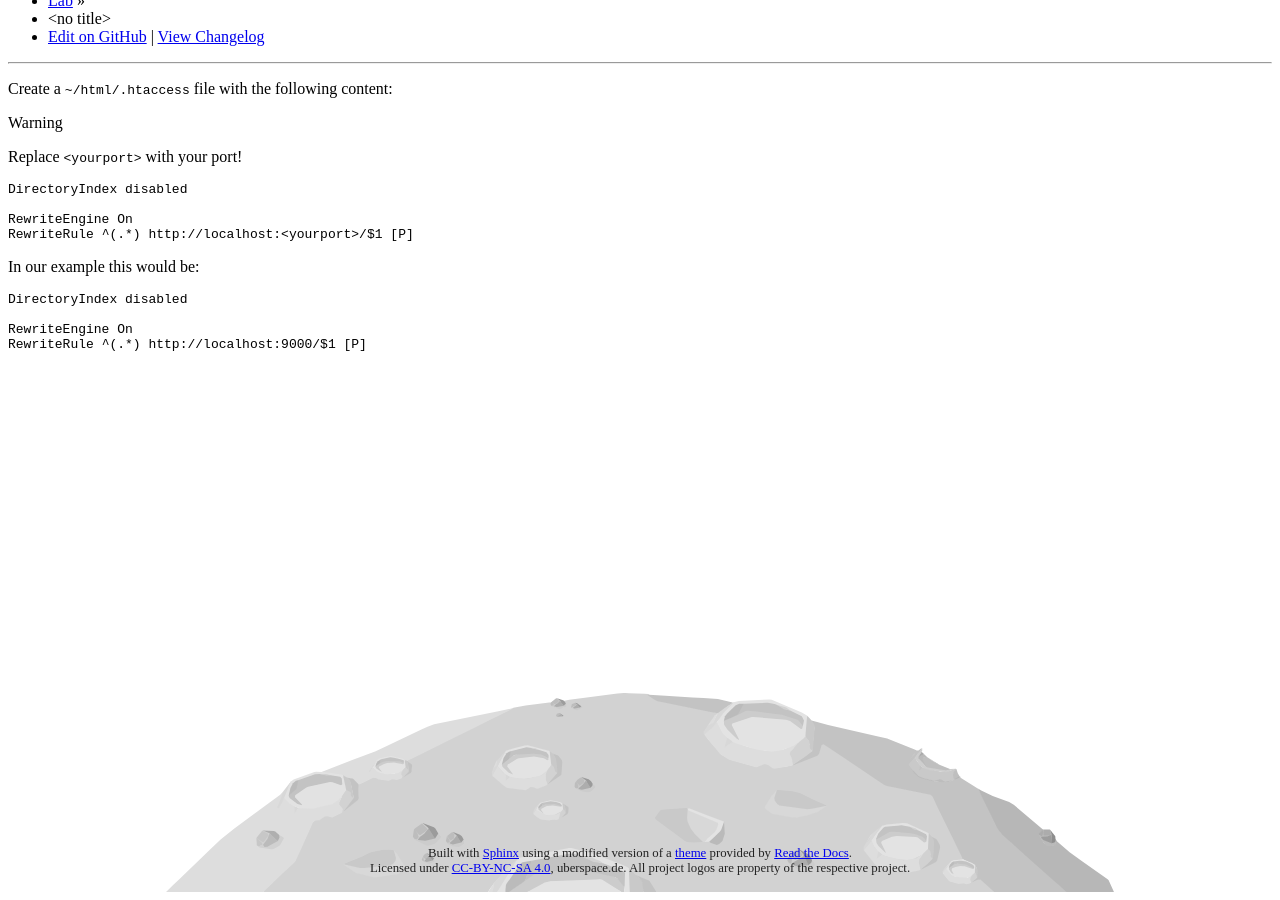
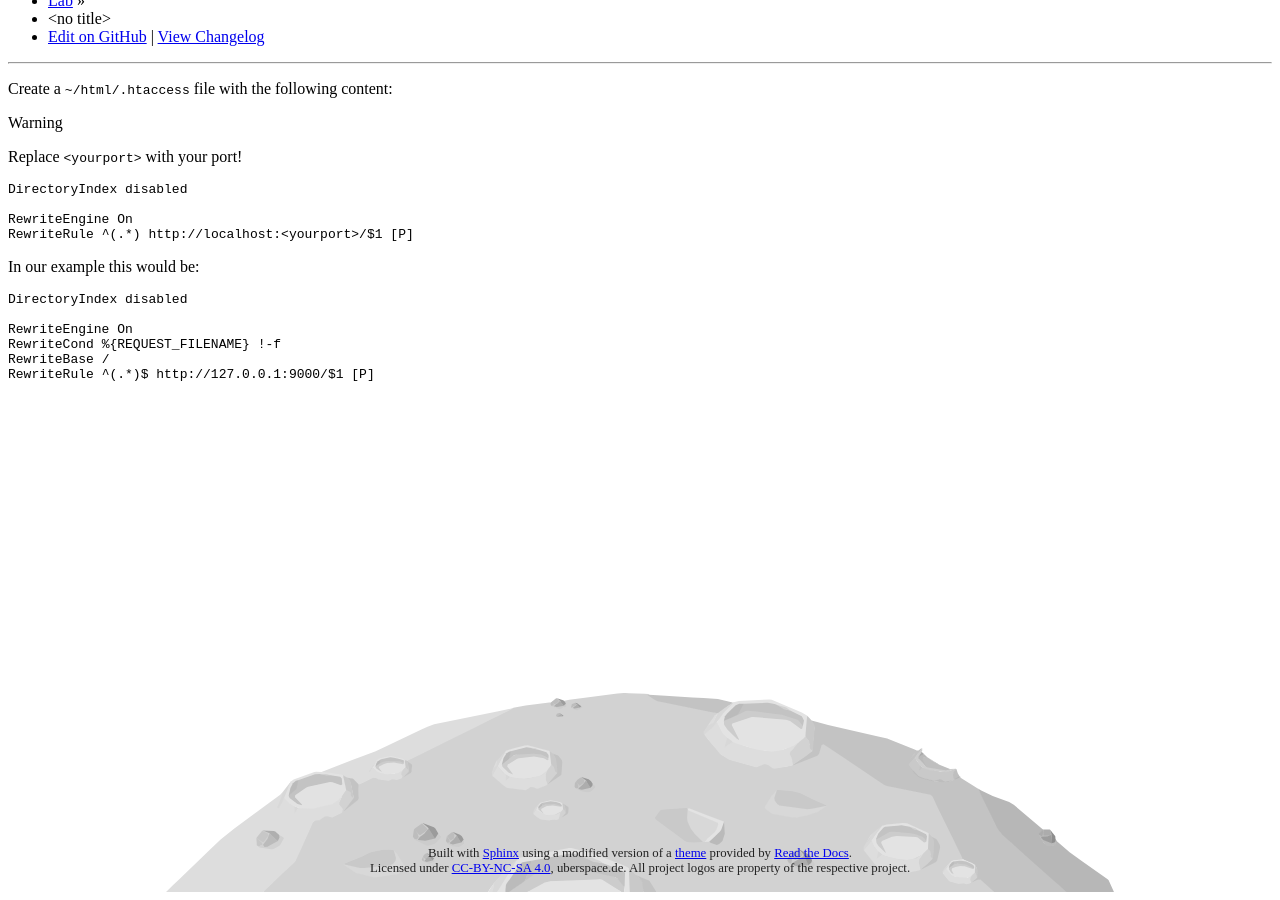
Before and after one commit to Uberspace/lab, a Sphinx documentation site: the page built from source/includes/proxy-rewrite.rst, in a window 1280 px wide and 900 px high, scrolled down 1309 px. Built offline with Sphinx 7.4.7 and the Read the Docs theme 2.0.0, drawn with Linux system fonts in a browser that asks for light colours.

Commit message:
Change RewriteRule in order to serve Django's static and media files (#306)

```diff
--- a/source/includes/proxy-rewrite.rst
+++ b/source/includes/proxy-rewrite.rst
@@ -17,4 +17,6 @@ In our example this would be:
  DirectoryIndex disabled
 
  RewriteEngine On
- RewriteRule ^(.*) http://localhost:9000/$1 [P]
+ RewriteCond %{REQUEST_FILENAME} !-f
+ RewriteBase /
+ RewriteRule ^(.*)$ http://127.0.0.1:9000/$1 [P]
```
